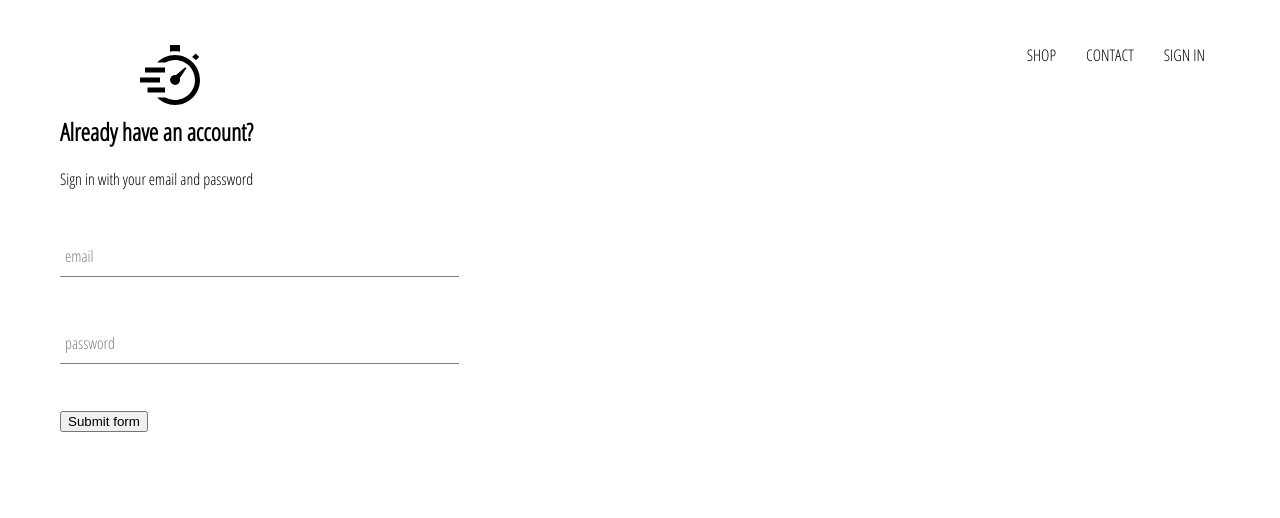
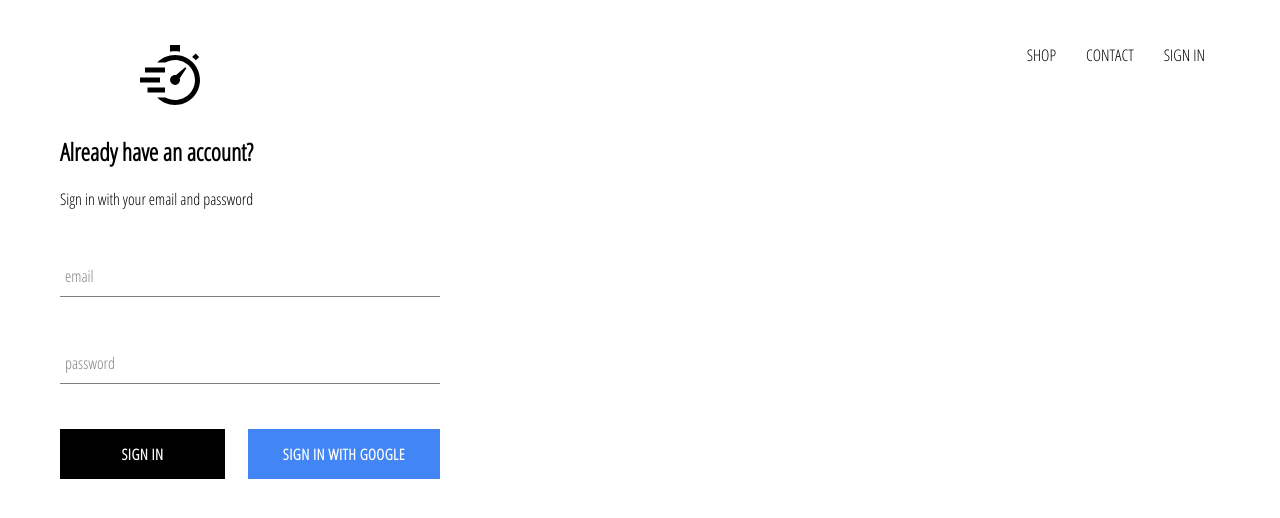
Before and after one commit to MitarthS/Clockwork-clothing, a React (Create React App) app: page /signIn in a window 1280 px wide. Shown: the top 518 px of the page. Built offline with nearby package versions, Linux system fonts and the light colour scheme; no server answers.

Commit message:
Added authentication with google & adjusted sign in/ sign out components

```diff
--- a/package.json
+++ b/package.json
@@ -6,6 +6,7 @@
     "@testing-library/jest-dom": "^5.14.1",
     "@testing-library/react": "^11.2.7",
     "@testing-library/user-event": "^12.8.3",
+    "firebase": "^9.0.2",
     "node-sass": "^6.0.1",
     "react": "^17.0.2",
     "react-dom": "^17.0.2",
--- a/src/App.css
+++ b/src/App.css
@@ -6,3 +6,7 @@
   text-decoration: none;
   color: black
 }
+
+*{
+  box-sizing: border-box;
+}
--- a/src/App.js
+++ b/src/App.js
@@ -4,11 +4,22 @@
 import ShopPage from "./pages/shop/ShopPage";
 import { Header } from "./components/header/Header";
 import SignInSignUp from "./pages/sign-in-sign-up/SignInSignUp";
+import { useEffect, useState } from "react";
+import { auth } from "./firebase/firebase.utils";
 
 function App() {
+  const [currUser, setCurrUser] = useState([]);
+  useEffect(() => {
+    let unsubscribeFromAuth = null;
+    unsubscribeFromAuth = auth.onAuthStateChanged((u) => {
+      setCurrUser(u);
+      console.log("current user", currUser);
+    });
+    return () => unsubscribeFromAuth();
+  }, [currUser]);
   return (
     <div>
-      <Header />
+      <Header currentUser={currUser} />
       <Switch>
         <Route exact path="/" component={HomePage} />
         <Route exact path="/shop" component={ShopPage} />
--- /dev/null
+++ b/src/components/custom-button/CustomButton.jsx
@@ -0,0 +1,12 @@
+import './customButton.scss'
+import React from 'react'
+
+const CustomButton = ({children, isGoogleSignIn, ...otherProps}) => {
+    return (
+        <button className={`${isGoogleSignIn ? 'google-sign-in' : ''} custom-button`} {...otherProps}>
+            {children}
+        </button>
+    )
+}
+
+export default CustomButton
--- /dev/null
+++ b/src/components/custom-button/customButton.scss
@@ -0,0 +1,31 @@
+.custom-button {
+    min-width: 165px;
+    width: auto;
+    height: 50px;
+    letter-spacing: 0.5px;
+    line-height: 50px;
+    padding: 0 35px 0 35px;
+    font-size: 15px;
+    background-color: black;
+    color: white;
+    text-transform: uppercase;
+    font-family: 'Open Sans Condensed';
+    font-weight: bolder;
+    border: none;
+    cursor: pointer;
+
+    &:hover {
+      background-color: white;
+      color: black;
+      border: 1px solid black;
+    }
+
+    &.google-sign-in{
+      background-color: #4285f4;
+      color:white;
+
+      &:hover{
+        background-color: #367ae8;
+      }
+    }
+  }
--- a/src/components/header/Header.jsx
+++ b/src/components/header/Header.jsx
@@ -2,8 +2,9 @@
 import './header.scss'
 import { Link } from 'react-router-dom'
 import {ReactComponent as Logo} from '../../assets/clockwork.svg'
+import { auth } from '../../firebase/firebase.utils'
 
-export const Header = () => {
+export const Header = ({currentUser}) => {
     return (
         <div className="header">
             <Link className='logo-container' to="/">
@@ -12,7 +13,10 @@
             <div className='options'>
                 <Link className='option' to='/shop'>SHOP</Link>
                 <Link className='option' to='/contact'>CONTACT</Link>
-                <Link className='option' to='/signIn'>SIGN IN</Link>
+
+                {
+                    currentUser ? <div className="option" onClick={() => auth.signOut()}>SIGN OUT</div> : <Link className='option' to='/signIn'>SIGN IN</Link>
+                }
 
             </div>
 
--- a/src/components/header/header.scss
+++ b/src/components/header/header.scss
@@ -20,6 +20,7 @@
 
       .option {
         padding: 20px 15px;
+        cursor: pointer;
       }
     }
   }
--- a/src/components/sign-in/SignIn.jsx
+++ b/src/components/sign-in/SignIn.jsx
@@ -1,6 +1,8 @@
 import React, { Component } from 'react'
 import './signIn.scss'
 import FormInput from '../form-input/FormInput'
+import CustomButton from '../custom-button/CustomButton';
+import { signInWithGoogle } from '../../firebase/firebase.utils';
 
 export default class SignIn extends Component {
     constructor(props){
@@ -42,8 +44,10 @@
                       required
                       onChange={this.handleChange} label="password"/>
 
-
-                    <input type="submit" value='Submit form'/>
+                    <div className='buttons'>
+                        <CustomButton type="submit">Sign in</CustomButton>
+                        <CustomButton onClick={signInWithGoogle} isGoogleSignIn>Sign in with Google</CustomButton>
+                    </div>
                 </form>
             </div>
         )
--- a/src/components/sign-in/signIn.scss
+++ b/src/components/sign-in/signIn.scss
@@ -1,3 +1,13 @@
 .sign-in{
-    width: 30vw;
+    width: 380px;
+    display: flex;
+    flex-direction: column;
+
+    .title{
+        margin: 10px 0px;
+    }
+    .buttons {
+        display: flex;
+        justify-content: space-between;
+    }
 }
```
Also changed, not shown: 2 other files (tests, documents, lock files or other folders).
